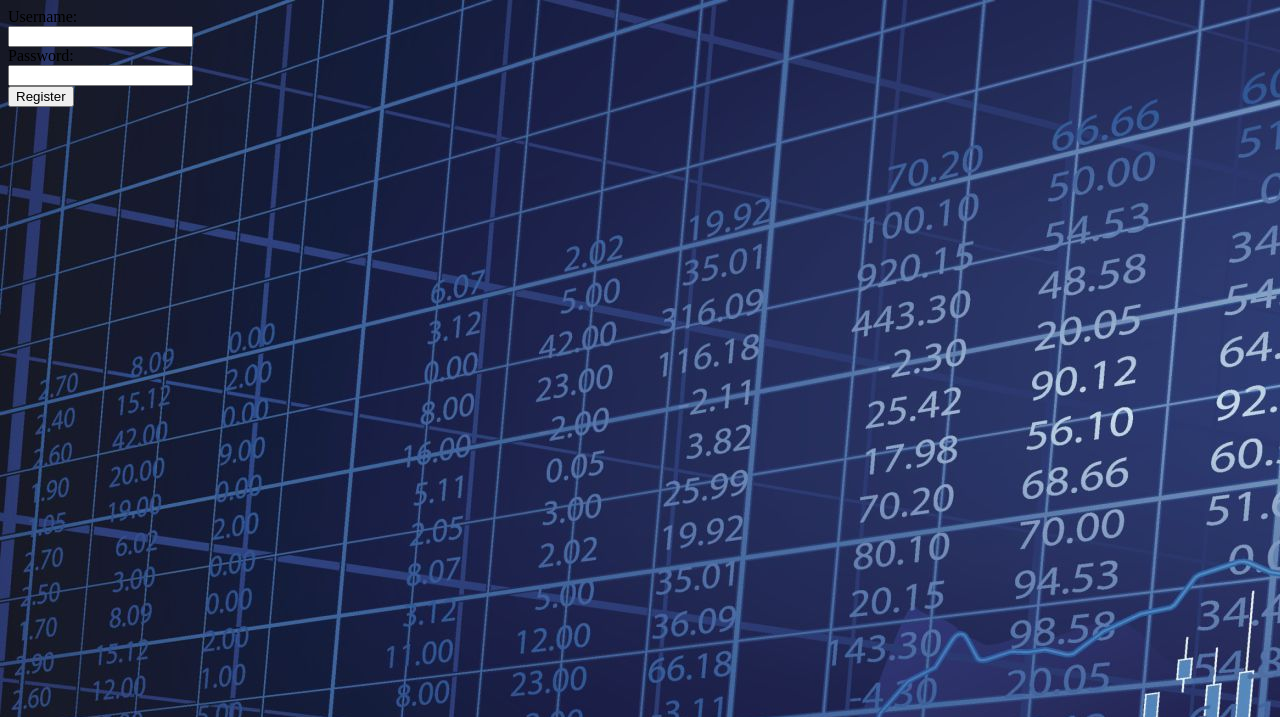
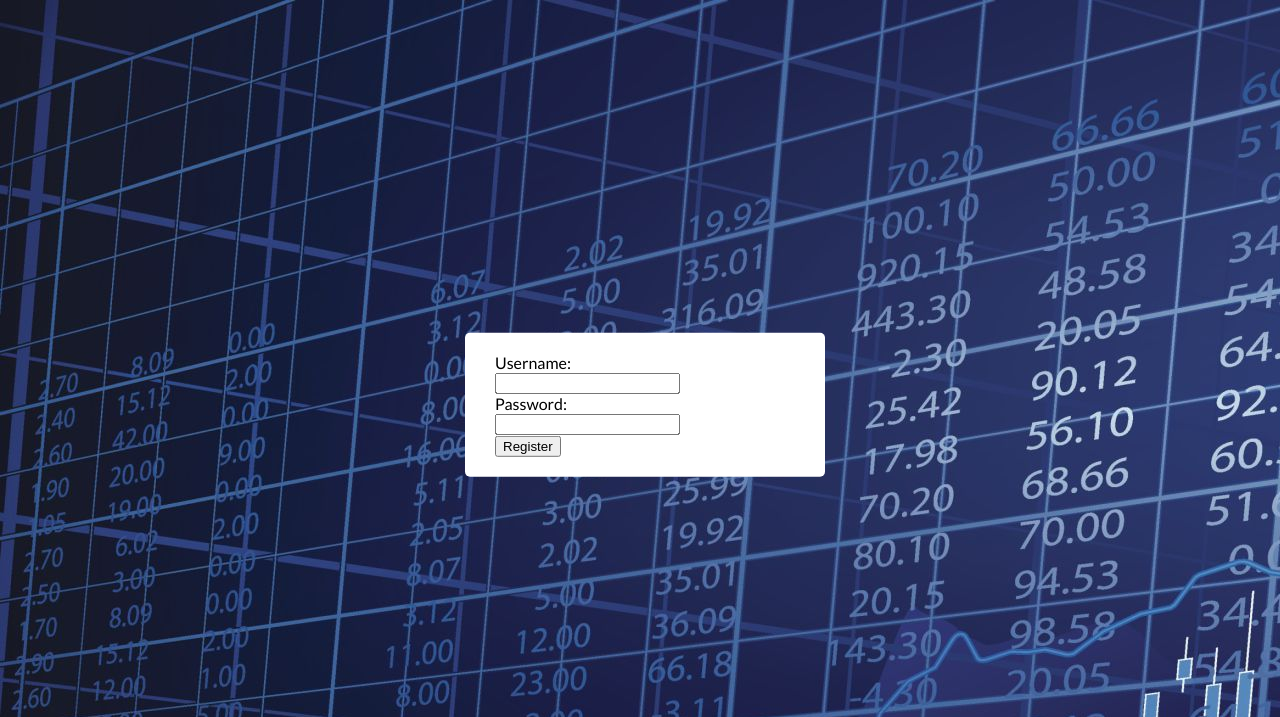
Before and after one commit to Testsr/A3-Cloudcomputing, a Flask app: page /register in a window 1280 px wide. Shown: the top 717 px of the page. Run offline with Flask 2, Linux system fonts and the light colour scheme; some libraries are stand-ins or nearby versions.

Commit message:
did it to all of them

```diff
--- a/application/templates/main.html
+++ b/application/templates/main.html
@@ -14,7 +14,7 @@
 
 <html>
 <head>
-     <link rel="stylesheet" href="style.css">
+     <link rel="stylesheet" href="static/style.css">
      <link rel="preconnect" href="https://fonts.googleapis.com">
 <link rel="preconnect" href="https://fonts.gstatic.com" crossorigin>
 <link href="https://fonts.googleapis.com/css2?family=Lato&family=Raleway&display=swap" rel="stylesheet">
@@ -31,6 +31,7 @@
      </style>
 </head>
 <body>
+<div class="main">
 <div>
 <b><p id="username">{{user_name}}</p></b>
 </div>
@@ -47,7 +48,7 @@
      </form>
      {% endfor %}
 </div>
-<div id="query">
+<div class="query">
      <form action="query" method="get">
           <label for="stockcode">StockCode</label>
           <input type="text" id="stockcode" name="stockcode"><br>
@@ -79,5 +80,6 @@
           {% endif %}
      {% endif %}
 </div>
+</div>
 </body>
 </html>
--- a/application/templates/register.html
+++ b/application/templates/register.html
@@ -15,7 +15,7 @@
 
 <html>
 <head>
-  <link rel="stylesheet" href="style.css">
+  <link rel="stylesheet" href="static/style.css">
   <link rel="preconnect" href="https://fonts.googleapis.com">
 <link rel="preconnect" href="https://fonts.gstatic.com" crossorigin>
 <link href="https://fonts.googleapis.com/css2?family=Lato&family=Raleway&display=swap" rel="stylesheet">
@@ -32,6 +32,7 @@
 </style>
 </head>
 <body>
+  <div class="register">
   <form method="post">
     <label for="username">Username:</label><br>
     <input type="username" id="username" name="username" required><br>
@@ -46,5 +47,6 @@
     <p> The username already exists.</p>
     {% endif %}
   </form>
+</div>
 </body>
 </html>
--- a/application/templates/static/style.css
+++ b/application/templates/static/style.css
@@ -26,3 +26,45 @@ border-radius: 5px;
 margin: 5px;
 
 }
+
+.main {
+ position: absolute;
+    transform: translate(-50%,-50%);
+    top: 50%;
+    left: 50%;
+width: 300px;
+padding:20px 30px;
+background-color: #fff;
+font-family: 'Lato',sans-serif;
+border-radius: 5px;
+margin: 5px;
+line-height:120%
+}
+
+.register {
+    position: absolute;
+    transform: translate(-50%,-50%);
+    top: 50%;
+    left: 50%;
+width: 300px;
+padding:20px 30px;
+background-color: #fff;
+font-family: 'Lato',sans-serif;
+border-radius: 5px;
+margin: 5px;
+line-height:120%
+}
+
+.telegram {
+    position: absolute;
+    transform: translate(-50%,-50%);
+    top: 50%;
+    left: 50%;
+width: 300px;
+padding:20px 30px;
+background-color: #fff;
+font-family: 'Lato',sans-serif;
+border-radius: 5px;
+margin: 5px;
+line-height:120%
+}
--- a/application/templates/telegram.html
+++ b/application/templates/telegram.html
@@ -3,12 +3,13 @@
 <head>
     <meta charset="UTF-8">
     <title>Telegram</title>
-<link rel="stylesheet" href="style.css">
+<link rel="stylesheet" href="static/style.css">
 <link rel="preconnect" href="https://fonts.googleapis.com">
 <link rel="preconnect" href="https://fonts.gstatic.com" crossorigin>
 <link href="https://fonts.googleapis.com/css2?family=Lato&family=Raleway&display=swap" rel="stylesheet">
 </head>
 <body>
+    <div class="telegram">
 <p>
     In order to provide stock alert, we use Telegram. <br>
     You can download Telegram <a href="https://telegram.org/">here</a><br>
@@ -17,5 +18,6 @@
 
 </p>
 Then click <a href="login">here</a>
+</div>
 </body>
 </html>
```
